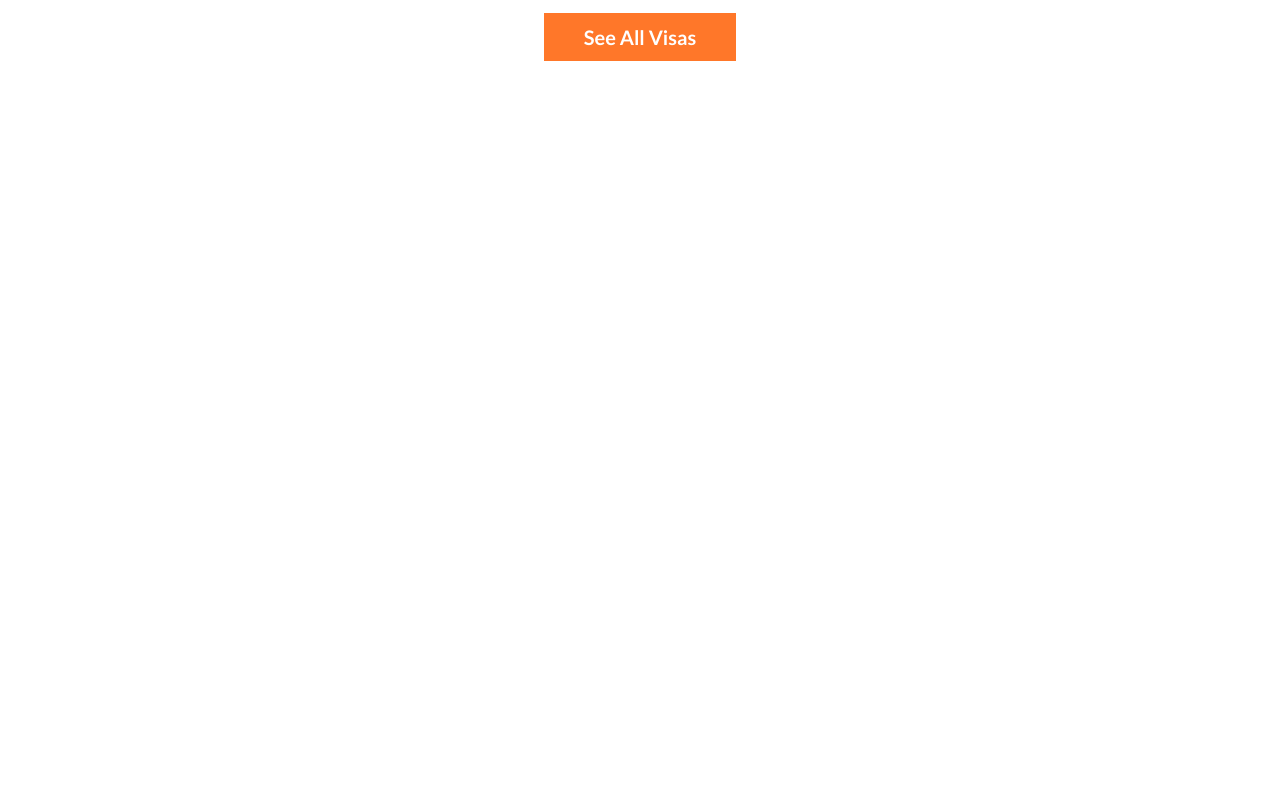
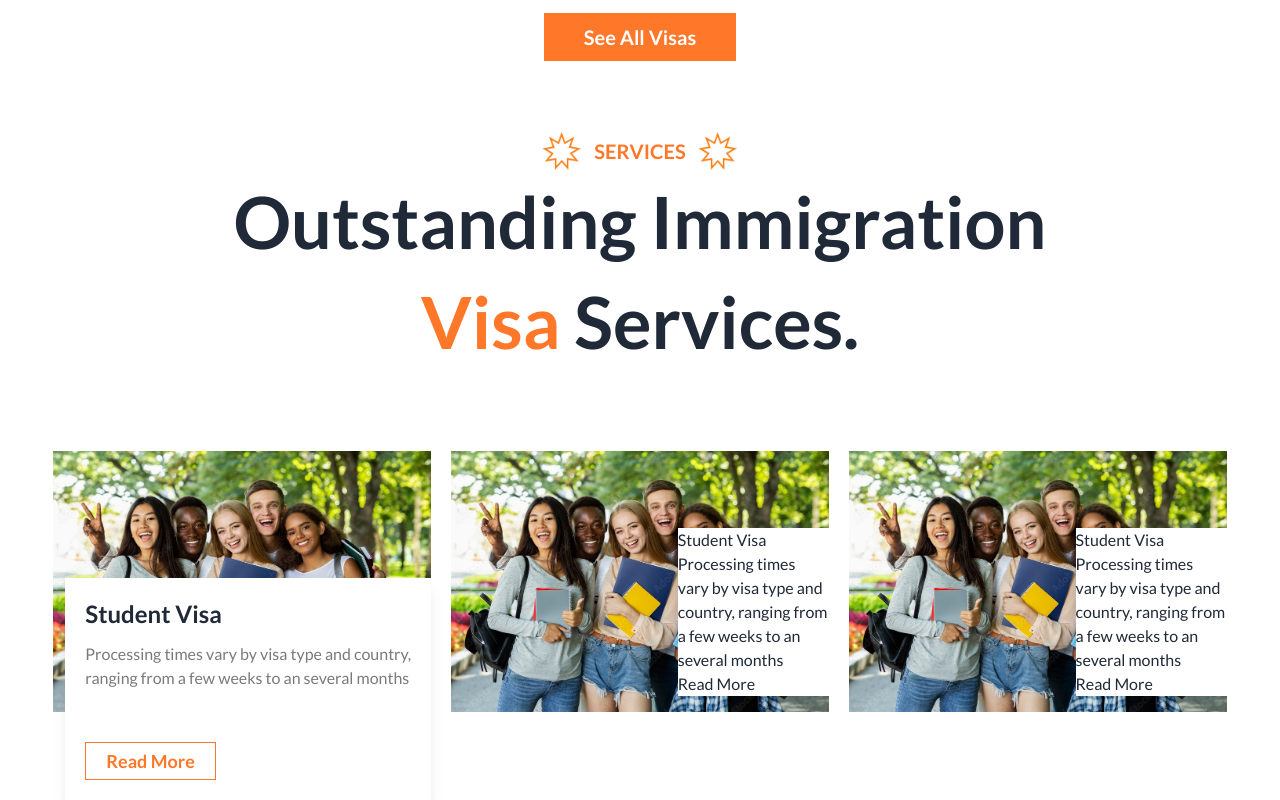
Before and after one commit to Johora99/Visa-Navigator, a React (Vite) app: page / in a window 1280 px wide. Shown: the part 1219-2019 px from the top of the page. Before the commit the page ends 1350 px from the top, so only its background shows below. Built offline with nearby package versions, Linux system fonts and the light colour scheme; no server answers.

Commit message:
available visa

```diff
--- a/src/Pages/HomePage.jsx
+++ b/src/Pages/HomePage.jsx
@@ -1,5 +1,7 @@
 import Banner from "../components/Banner";
 import LatestVisas from "../components/LatestVisas";
+import OurServices from "../components/OurServices";
+
 
 
 export default function HomePage() {
@@ -7,6 +9,7 @@ export default function HomePage() {
     <div>
       <Banner></Banner>
       <LatestVisas></LatestVisas>
+      <OurServices></OurServices>
     </div>
   )
 }
--- a/src/components/LatestVisa.jsx
+++ b/src/components/LatestVisa.jsx
@@ -20,7 +20,7 @@ export default function LatestVisa({visa}) {
       <p className='text-base text-Gray font-medium my-2'>Application Method : {applicationMethod}</p>
     </div>
     <div className="card-actions justify-center">
-      <button className="text-white text-lg font-semibold bg-Tangerine py-2 px-5 mt-5">See Details</button>
+      <button className="text-Tangerine text-lg font-semibold border-[1px] border-Tangerine py-2 px-5 mt-5">See Details</button>
     </div>
   </div>
 </div>
--- /dev/null
+++ b/src/components/OurServices.jsx
@@ -0,0 +1,60 @@
+import starIcon from '../assets/icons8-star-50.png'
+import Img1 from '../assets/1000_F_317328556_FLtaOieyLDOwGeXFntbxoVobcwAcOuuT.jpg'
+export default function OurServices() {
+  return (
+    <div className="container w-11/12 mx-auto">
+      <div className="text-center">
+      <div className='flex items-center justify-center gap-3'>
+        <img src={starIcon} alt="" className='w-10'/>
+          <h4 className="text-Tangerine text-xl font-semibold">SERVICES</h4>
+        <img src={starIcon} alt="" className='w-10'/>
+      </div>
+        <h2 className="text-7xl font-bold leading-[100px] mb-20">Outstanding Immigration <br className='hidden lg:block'/>
+        <span className="text-Tangerine">Visa</span>  Services. </h2>
+      </div>
+      <div className='grid grid-cols-1 lg:grid-cols-3 gap-5 mb-20'>
+          <div className='relative'>
+            <div className='w-full overflow-hidden '>
+              <div className='hover:scale-150 transition-all duration-500'>
+               <img src={Img1} alt="" className=''/>
+              </div>
+            </div>
+             <div className='absolute right-0 -bottom-1/3 bg-white p-5 shadow-lg'>
+              <h3 className='text-2xl font-semibold'>Student Visa</h3>
+              <p className='text-base font-medium text-Gray my-3'>Processing times vary by visa type and country, <br /> ranging from a few weeks to an several months</p>
+              <button className='text-Tangerine text-lg font-semibold border-[1px] border-Tangerine py-1 px-5 mt-10'>Read More</button>
+             </div>
+
+
+             </div>
+          <div className='relative overflow-hidden'>
+            <div className='hover:scale-150 transition-all duration-500'>
+               <img src={Img1} alt="" className=''/>
+            </div>
+             <div className='absolute w-[40%] right-0 bottom-4 bg-white'>
+              <h3>Student Visa</h3>
+              <p>Processing times vary by visa type and country, ranging from a few weeks to an several months</p>
+              <button>Read More</button>
+             </div>
+
+
+             </div>
+          <div className='relative overflow-hidden'>
+            <div className='hover:scale-150 transition-all duration-500'>
+               <img src={Img1} alt="" className=''/>
+            </div>
+             <div className='absolute w-[40%] right-0 bottom-4 bg-white'>
+              <h3>Student Visa</h3>
+              <p>Processing times vary by visa type and country, ranging from a few weeks to an several months</p>
+              <button>Read More</button>
+             </div>
+
+
+             </div>
+
+
+          </div>
+      </div>
+
+  )
+}
```
Also changed, not shown: src/assets/1000_F_317328556_FLtaOieyLDOwGeXFntbxoVobcwAcOuuT.jpg (added), src/assets/icons8-star-50.png (added).
